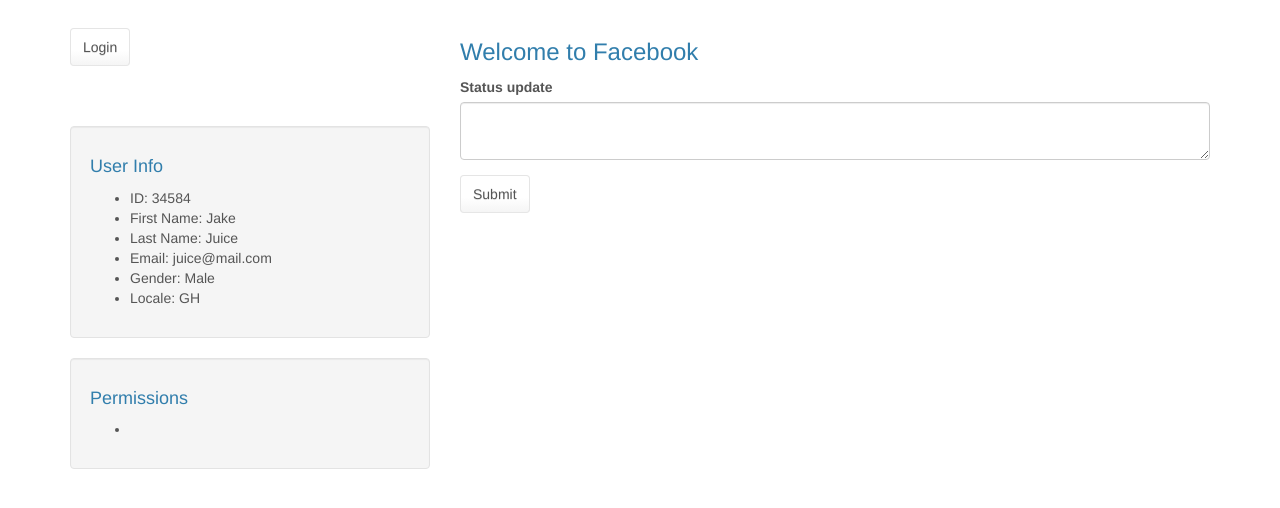
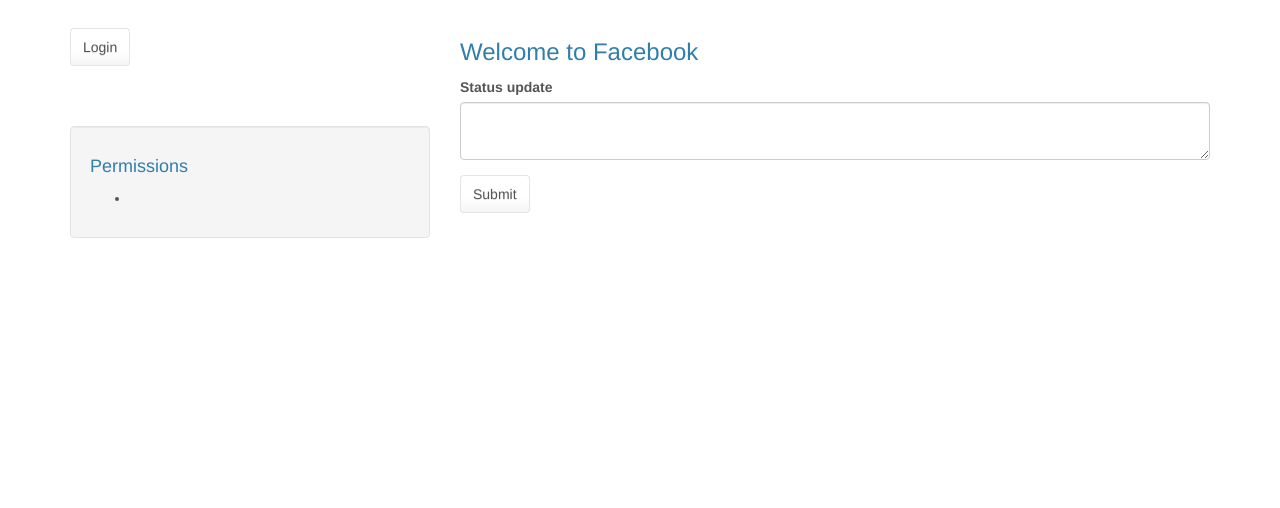
Before and after one commit to eyo-omat/eyoGist, a website: page app/index.html at #!/facebook in a window 1280 px wide. Shown: the part 54-562 px from the top of the page. Drawn offline with nearby package versions, Linux system fonts and the light colour scheme.

Commit message:
add user info to facebook.html

```diff
--- a/app/facebook/facebook.html
+++ b/app/facebook/facebook.html
@@ -7,15 +7,15 @@
                 <button type="button" class="btn btn-default" ng-click="logOut()" ng-show="isLoggedIn" >Logout</button>
                 <br />
                 <br />
-                <div class="well">
+                <div class="well" ng-show="isLoggedIn" >
                     <h4>User Info</h4>
                     <ul>
-                        <li>ID: 34584</li>
-                        <li>First Name: Jake</li>
-                        <li>Last Name: Juice</li>
-                        <li>Email: juice@mail.com</li>
-                        <li>Gender: Male</li>
-                        <li>Locale: GH</li>
+                        <li>ID: {{userInfo.id}}</li>
+                        <li>First Name: {{userInfo.first_name}}</li>
+                        <li>Last Name: {{userInfo.last_name}}</li>
+                        <li>Email: {{userInfo.email}}</li>
+                        <li>Gender: {{userInfo.gender}}</li>
+                        <li>Locale: {{userInfo.locale}}</li>
                     </ul>
                 </div>
                 <div class="well">
```
